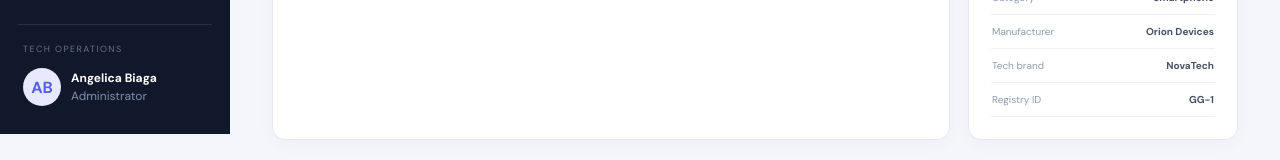
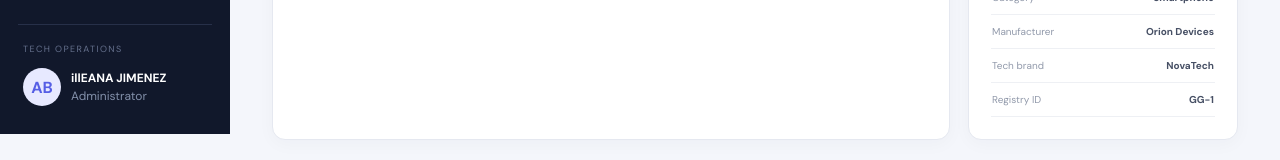
Before and after one commit to illeanavenice-ch/midterms, a React (Vite) app: page / in a window 1280 px wide. Shown: the part 666-826 px from the top of the page. Built offline with nearby package versions, Linux system fonts and the light colour scheme.

Commit message:
Update App.jsx

```diff
--- a/src/App.jsx
+++ b/src/App.jsx
@@ -74,7 +74,7 @@ export default function App() {
     <aside className={styles.sidebar}>
       <div className={styles.logo}><span><Boxes size={22}/></span><b>GadgetGrid</b></div>
       <nav><button className={styles.navActive}><Activity size={18}/> Inventory Hub</button><button><ShieldCheck size={18}/> Quality Center</button></nav>
-      <div className={styles.sidebarBottom}><small>TECH OPERATIONS</small><div className={styles.avatar}>AB</div><div><b>Angelica Biaga</b><span>Administrator</span></div></div>
+      <div className={styles.sidebarBottom}><small>TECH OPERATIONS</small><div className={styles.avatar}>AB</div><div><b>illEANA JIMENEZ</b><span>Administrator</span></div></div>
     </aside>
 
     <main>
```
